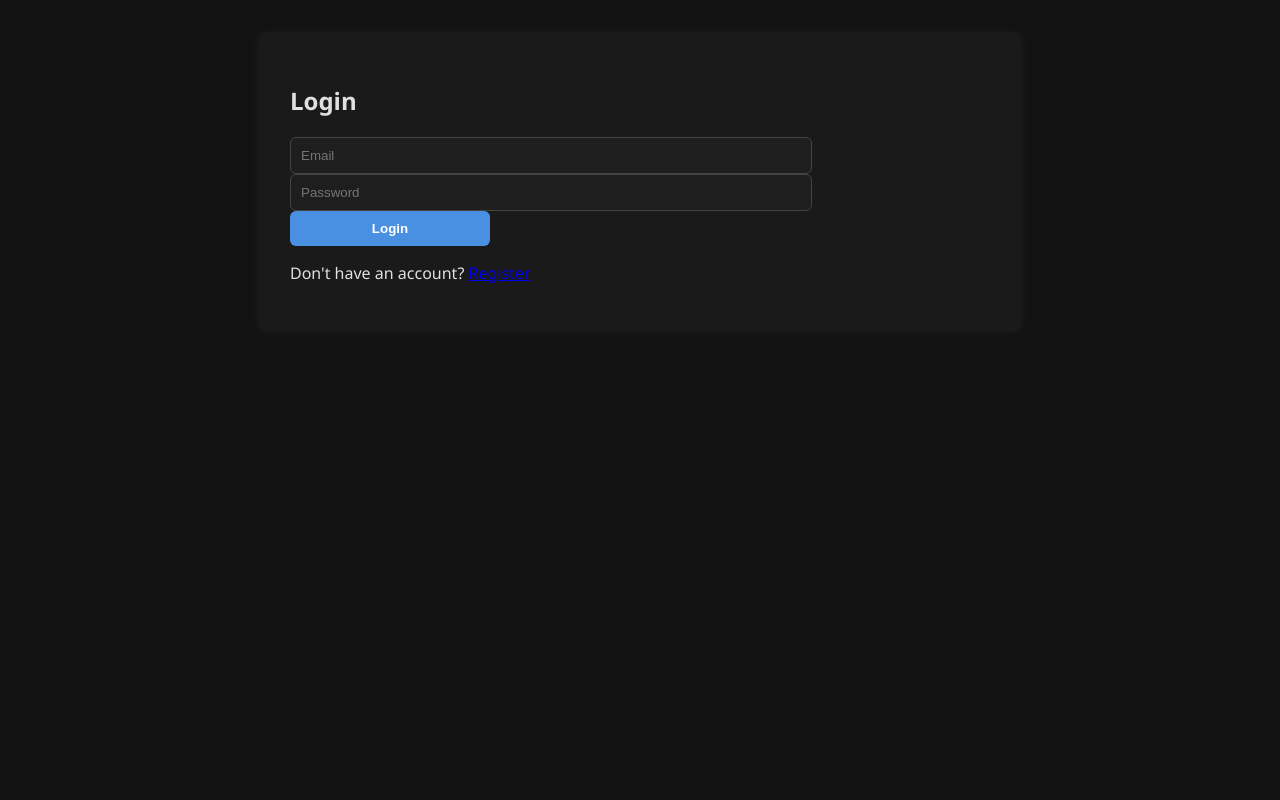
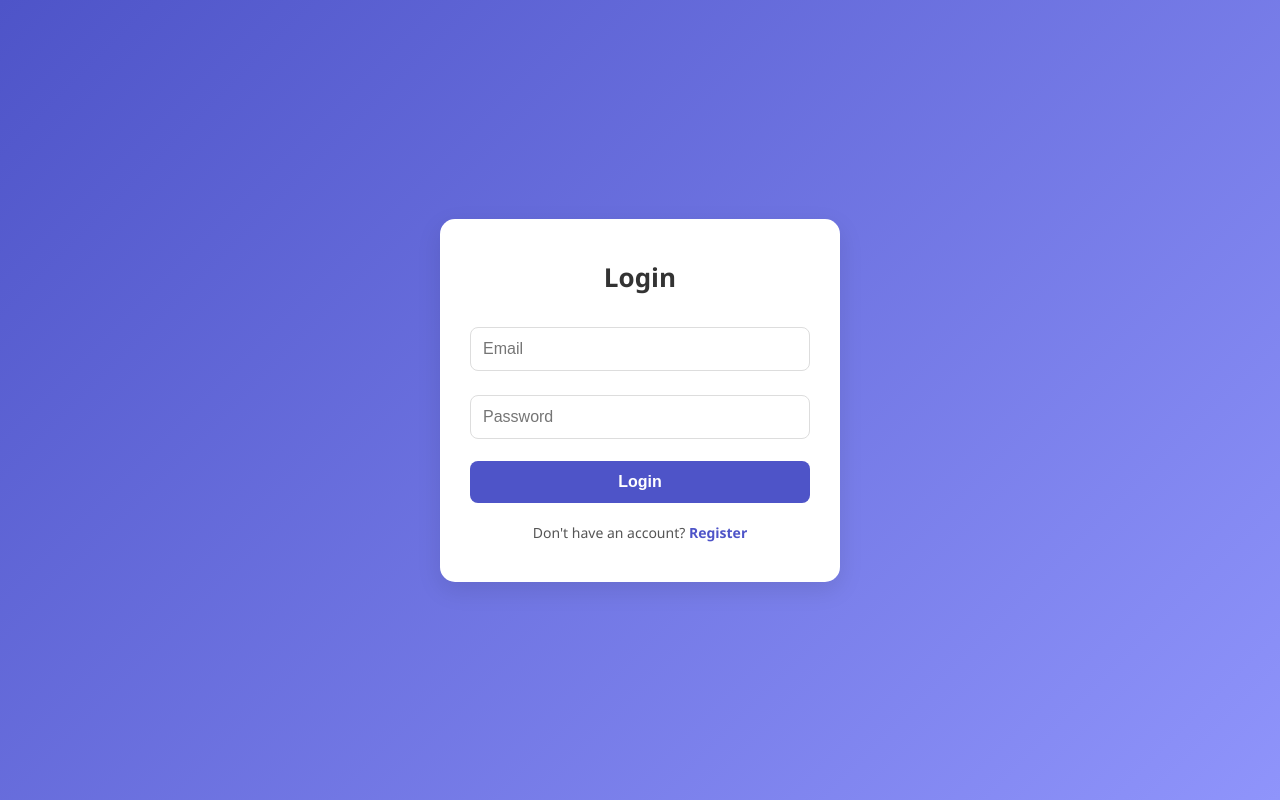
Before and after one commit to ArthSonani/language_detection, a React (Create React App) app in the folder client/: page / in a window 1280 px wide. Built offline with nearby package versions, Linux system fonts and the light colour scheme.

Commit message:
Update index.css

```diff
--- a/client/src/index.css
+++ b/client/src/index.css
@@ -1,179 +1,559 @@
-/* Reset & Base Styling */
+
+
+/* index.css */
+
+/* Reset and Base Layout */
+* {
+  margin: 0;
+  padding: 0;
+  box-sizing: border-box;
+}
+
+#root {
+  height: 100%;
+  width: 100%;
+}
+
+
 body {
   margin: 0;
   padding: 0;
   font-family: 'Segoe UI', Tahoma, Geneva, Verdana, sans-serif;
-  background: #121212;
-  color: #e0e0e0;
+  background: linear-gradient(to right, #8e9eab, #4e54c8);
+  min-height: 100vh;
+  display: flex;
+  align-items: center;
+  justify-content: center;
 }
 
-/* Global Containers */
-.container,
-.image-to-text-container,
-.history-page-container,
-.convert-container,
-.detect-container {
-  padding: 2rem;
-  background-color: #1a1a1a;
-  border-radius: 10px;
-  margin: 2rem auto;
-  max-width: 700px;
-  box-shadow: 0 0 10px rgba(255, 255, 255, 0.05);
+.aligntoroot{
+  height: 100%;
+  width: 100%;
+  display: flex;
+  align-items: center;
+  justify-content: center;
+}
+
+
+.dashboard-container {
+  background-color: white;
+  padding: 40px;
+  border-radius: 20px;
+  box-shadow: 0 8px 30px rgba(0, 0, 0, 0.2);
+  text-align: center;
+  width: 90%;
+  max-width: 500px;
+}
+
+.dashboard-container h2 {
+  font-size: 28px;
+  margin-bottom: 30px;
+  color: #333;
+}
+
+.button-group {
+  display: flex;
+  flex-direction: column;
+  gap: 15px;
+}
+
+.button-group button {
+  padding: 12px 20px;
+  font-size: 16px;
+  border: none;
+  border-radius: 8px;
+  cursor: pointer;
+  background: #4e54c8;
+  color: white;
+  transition: all 0.3s ease;
+}
+
+.button-group button:hover {
+  background: #565dff;
+  transform: scale(1.03);
+  box-shadow: 0 4px 12px rgba(0, 0, 0, 0.2);
+}
+
+.logout {
+  background: #ff4b5c;
+}
+
+.logout:hover {
+  background: #ff2e44;
+}
+
+
+
+
+
+
+
+
+
+/* index.css - Convert page styles */
+
+.convert-container {
+  background-color: white;
+  padding: 40px;
+  margin: 40px auto;
+  border-radius: 20px;
+  box-shadow: 0 8px 30px rgba(0, 0, 0, 0.15);
+  text-align: center;
+  max-width: 600px;
+  width: 90%;
 }
 
 .page-title {
-  color: #ffffff;
-  text-align: center;
-  margin-bottom: 1.5rem;
-  font-size: 24px;
+  font-size: 28px;
+  margin-bottom: 20px;
+  color: #333;
 }
 
-/* Forms */
-.image-form,
+.text-area {
+  width: 100%;
+  padding: 12px;
+  font-size: 16px;
+  border-radius: 10px;
+  border: 1px solid #ccc;
+  resize: none;
+  margin-bottom: 20px;
+  transition: 0.3s;
+}
+
+.text-area:focus {
+  outline: none;
+  border-color: #4e54c8;
+  box-shadow: 0 0 5px rgba(78, 84, 200, 0.5);
+}
+
+.dropdown {
+  width: 100%;
+  padding: 10px;
+  font-size: 16px;
+  border-radius: 10px;
+  border: 1px solid #ccc;
+  margin-bottom: 20px;
+  background-color: #f8f8f8;
+}
+
+.submit-button {
+  background-color: #4e54c8;
+  color: white;
+  padding: 12px 25px;
+  font-size: 16px;
+  border: none;
+  border-radius: 8px;
+  cursor: pointer;
+  transition: 0.3s;
+}
+
+.submit-button:hover {
+  background-color: #565dff;
+  transform: scale(1.03);
+  box-shadow: 0 4px 12px rgba(0, 0, 0, 0.2);
+}
+
+.result-container {
+  background-color: #f2f5ff;
+  border-radius: 12px;
+  padding: 20px;
+  margin-top: 30px;
+  text-align: left;
+  color: #333;
+}
+
+.result-container p {
+  margin: 10px 0;
+  font-size: 16px;
+}
+
+
+
+
+/* detect */
+/* index.css - Detect page styles */
+
+.detect-container {
+  background-color: white;
+  padding: 40px;
+  margin: 40px auto;
+  border-radius: 20px;
+  box-shadow: 0 8px 30px rgba(0, 0, 0, 0.15);
+  text-align: center;
+  max-width: 600px;
+  width: 90%;
+}
+
+.page-title {
+  font-size: 28px;
+  margin-bottom: 20px;
+  color: #333;
+}
+
 .detect-form {
   display: flex;
   flex-direction: column;
-  gap: 1rem;
   align-items: center;
 }
 
-input,
-textarea,
-select {
-  background-color: #1e1e1e;
-  color: #e0e0e0;
-  border: 1px solid #444;
-  padding: 10px;
-  border-radius: 6px;
+.text-area {
   width: 100%;
-  max-width: 500px;
+  padding: 12px;
+  font-size: 16px;
+  border-radius: 10px;
+  border: 1px solid #ccc;
+  resize: none;
+  margin-bottom: 20px;
+  transition: border-color 0.3s, box-shadow 0.3s;
 }
 
-input:focus,
-textarea:focus,
-select:focus {
+.text-area:focus {
   outline: none;
-  border-color: #4a90e2;
+  border-color: #4e54c8;
+  box-shadow: 0 0 6px rgba(78, 84, 200, 0.5);
 }
 
-/* Buttons */
-button,
 .submit-button {
-  background-color: #4a90e2;
+  background-color: #4e54c8;
+  color: white;
+  padding: 12px 25px;
+  font-size: 16px;
+  border: none;
+  border-radius: 8px;
+  cursor: pointer;
+  transition: 0.3s;
+}
+
+.submit-button:hover {
+  background-color: #565dff;
+  transform: scale(1.03);
+  box-shadow: 0 4px 12px rgba(0, 0, 0, 0.2);
+}
+
+.submit-button:disabled {
+  background-color: #a3a7d6;
+  cursor: not-allowed;
+}
+
+.result-container {
+  background-color: #f2f5ff;
+  border-radius: 12px;
+  padding: 20px;
+  margin-top: 30px;
+  text-align: left;
+  color: #333;
+}
+
+.result-container p {
+  margin: 10px 0;
+  font-size: 16px;
+}
+
+
+
+
+
+/* history */
+
+/* index.css - History Page Styles */
+
+.history-page-container {
+  background-color: white;
+  padding: 40px;
+  margin: 40px auto;
+  border-radius: 20px;
+  box-shadow: 0 8px 30px rgba(0, 0, 0, 0.1);
+  max-width: 95%;
+  overflow-x: auto;
+}
+
+.page-title {
+  font-size: 28px;
+  margin-bottom: 30px;
+  text-align: center;
+  color: #333;
+}
+
+.history-table {
+  width: 100%;
+  border-collapse: collapse;
+  font-size: 16px;
+  min-width: 800px;
+}
+
+.history-table thead {
+  background-color: #4e54c8;
+  color: white;
+}
+
+.history-table th,
+.history-table td {
+  padding: 12px 18px;
+  text-align: left;
+  border-bottom: 1px solid #ddd;
+}
+
+.history-table tbody tr:hover {
+  background-color: #f4f6ff;
+  transition: background 0.3s ease;
+}
+
+.history-table td {
+  color: #333;
+  word-break: break-word;
+}
+
+@media screen and (max-width: 768px) {
+  .history-table {
+    font-size: 14px;
+    min-width: 100%;
+  }
+
+  .history-page-container {
+    padding: 20px;
+    margin: 20px auto;
+  }
+}
+
+
+
+
+/* image to text */
+
+/* index.css - ImageToText Page Styles */
+
+.image-to-text-container {
+  background-color: white;
+  padding: 40px;
+  margin: 40px auto;
+  border-radius: 20px;
+  box-shadow: 0 8px 30px rgba(0, 0, 0, 0.1);
+  max-width: 600px;
+  text-align: center;
+}
+
+.page-title {
+  font-size: 28px;
+  margin-bottom: 30px;
+  color: #333;
+}
+
+.image-form {
+  display: flex;
+  flex-direction: column;
+  align-items: center;
+  gap: 20px;
+}
+
+.file-input {
+  padding: 10px;
+  border: 2px dashed #4e54c8;
+  border-radius: 10px;
+  background-color: #f8f8ff;
+  width: 100%;
+  max-width: 400px;
+  transition: border 0.3s ease;
+}
+
+.file-input:hover {
+  border-color: #5f6dfb;
+}
+
+.submit-button {
+  padding: 10px 20px;
+  background-color: #4e54c8;
+  color: white;
+  border: none;
+  border-radius: 8px;
+  cursor: pointer;
+  font-weight: bold;
+  transition: background 0.3s ease;
+}
+
+.submit-button:hover {
+  background-color: #5f6dfb;
+}
+
+.result-container {
+  margin-top: 30px;
+  padding: 20px;
+  background-color: #f4f6ff;
+  border-radius: 12px;
+  text-align: left;
+}
+
+.detected-language {
+  font-size: 18px;
+  color: #4e54c8;
+  margin-bottom: 10px;
+}
+
+.result-container p {
+  color: #333;
+  white-space: pre-wrap;
+}
+
+
+
+
+/* login  */
+
+
+/* index.css - Login Page Styles */
+
+.container {
+  display: flex;
+  justify-content: center;
+  align-items: center;
+  min-height: 100vh;
+  background: linear-gradient(135deg, #4e54c8, #8f94fb);
+}
+
+.form-card {
+  background-color: white;
+  padding: 40px 30px;
+  border-radius: 15px;
+  box-shadow: 0 8px 25px rgba(0, 0, 0, 0.1);
+  width: 100%;
+  max-width: 400px;
+  text-align: center;
+}
+
+.form-title {
+  font-size: 26px;
+  margin-bottom: 25px;
+  color: #333;
+}
+
+.form-card input {
+  width: 100%;
+  padding: 12px;
+  margin: 12px 0;
+  border: 1px solid #ddd;
+  border-radius: 8px;
+  font-size: 16px;
+}
+
+.form-card input:focus {
+  outline: none;
+  border-color: #4e54c8;
+  box-shadow: 0 0 5px rgba(78, 84, 200, 0.3);
+}
+
+.form-card button {
+  width: 100%;
+  padding: 12px;
+  background-color: #4e54c8;
   color: white;
   font-weight: bold;
   border: none;
-  border-radius: 6px;
-  padding: 10px;
+  border-radius: 8px;
+  font-size: 16px;
   cursor: pointer;
+  margin-top: 10px;
   transition: background 0.3s ease;
-  max-width: 200px;
-  width: 100%;
 }
 
-button:hover,
-.submit-button:hover {
-  background-color: #357ab8;
+.form-card button:hover {
+  background-color: #5f6dfb;
 }
 
-.logout {
-  background-color: #e94e4e !important;
+.footer-text {
+  margin-top: 20px;
+  font-size: 14px;
+  color: #555;
 }
 
-.logout:hover {
-  background-color: #c43b3b !important;
+.footer-text a {
+  color: #4e54c8;
+  text-decoration: none;
+  font-weight: bold;
 }
 
-/* Textareas */
-.text-area {
-  background-color: #1e1e1e;
-  color: #e0e0e0;
-  border: 1px solid #444;
-  border-radius: 6px;
-  padding: 10px;
-  margin-top: 10px;
-  width: 100%;
-  max-width: 600px;
+.footer-text a:hover {
+  text-decoration: underline;
 }
 
-/* Dropdowns */
-.dropdown {
-  background-color: #1e1e1e;
-  color: #e0e0e0;
-  border: 1px solid #444;
-  padding: 10px;
-  border-radius: 6px;
-  width: 100%;
-  max-width: 300px;
+
+/* register  */
+
+/* index.css - Shared Styles for Login/Register */
+
+.container {
+  display: flex;
+  justify-content: center;
+  align-items: center;
+  min-height: 100vh;
+  background: linear-gradient(135deg, #4e54c8, #8f94fb);
 }
 
-/* Tables */
-.history-table,
-.dark-table {
+.form-card {
+  background-color: white;
+  padding: 40px 30px;
+  border-radius: 15px;
+  box-shadow: 0 8px 25px rgba(0, 0, 0, 0.1);
   width: 100%;
-  border-collapse: collapse;
-  background-color: #1e1e1e;
-  margin-top: 1rem;
+  max-width: 400px;
+  text-align: center;
 }
 
-.history-table th,
-.history-table td,
-.dark-table th,
-.dark-table td {
-  border: 1px solid #444;
-  padding: 10px;
-  text-align: left;
-  color: #e0e0e0;
+.form-title {
+  font-size: 26px;
+  margin-bottom: 20px;
+  color: #333;
 }
 
-.history-table thead,
-.dark-table thead {
-  background-color: #2c2c2c;
+.form-card input {
+  width: 100%;
+  padding: 12px;
+  margin: 12px 0;
+  border: 1px solid #ddd;
+  border-radius: 8px;
+  font-size: 16px;
 }
 
-/* Result Box */
-.result-container,
-.dark-output {
-  background-color: #252525;
-  color: #fff;
-  padding: 15px;
-  border-radius: 8px;
-  margin-top: 1rem;
-  word-wrap: break-word;
+.form-card input:focus {
+  outline: none;
+  border-color: #4e54c8;
+  box-shadow: 0 0 5px rgba(78, 84, 200, 0.3);
 }
 
-/* Headings */
-.detected-language {
+.form-card button {
+  width: 100%;
+  padding: 12px;
+  background-color: #4e54c8;
+  color: white;
   font-weight: bold;
-  font-size: 18px;
-  margin-bottom: 10px;
-  color: #00e676;
+  border: none;
+  border-radius: 8px;
+  font-size: 16px;
+  cursor: pointer;
+  margin-top: 10px;
+  transition: background 0.3s ease;
 }
 
-/* Error Message */
-.error {
-  color: #ff5252;
-  text-align: center;
-  margin-bottom: 1rem;
+.form-card button:hover {
+  background-color: #5f6dfb;
 }
 
-/* Animations */
-@keyframes slideUp {
-  from {
-    opacity: 0;
-    transform: translateY(40px);
-  }
-  to {
-    opacity: 1;
-    transform: translateY(0);
-  }
+.footer-text {
+  margin-top: 20px;
+  font-size: 14px;
+  color: #555;
 }
 
-@keyframes fadeIn {
-  from {
-    opacity: 0;
-  }
-  to {
-    opacity: 1;
-  }
+.footer-text a {
+  color: #4e54c8;
+  text-decoration: none;
+  font-weight: bold;
 }
+
+.footer-text a:hover {
+  text-decoration: underline;
+}
+
+.error {
+  color: #ff4d4d;
+  margin-bottom: 10px;
+  font-size: 14px;
+}
```
